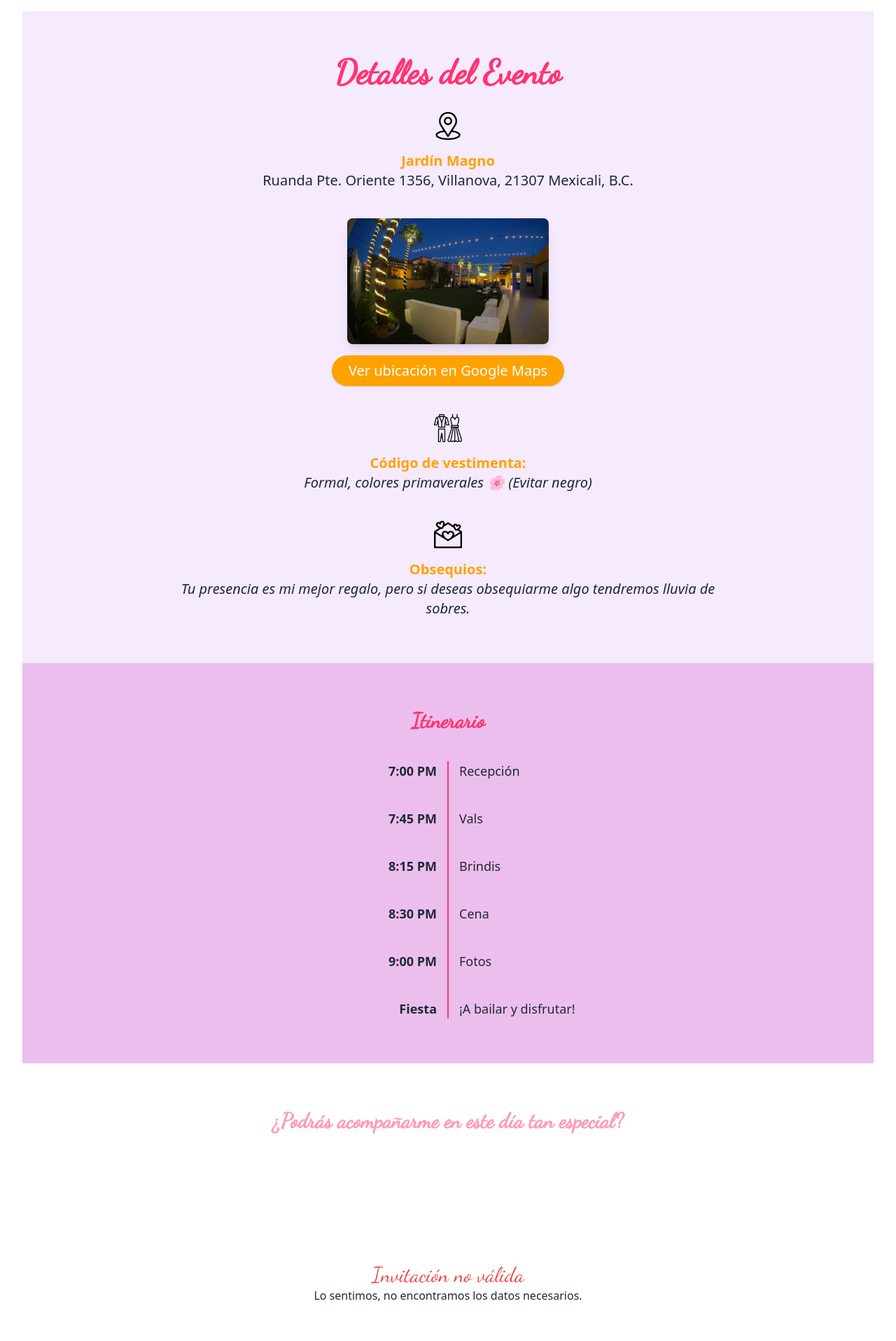
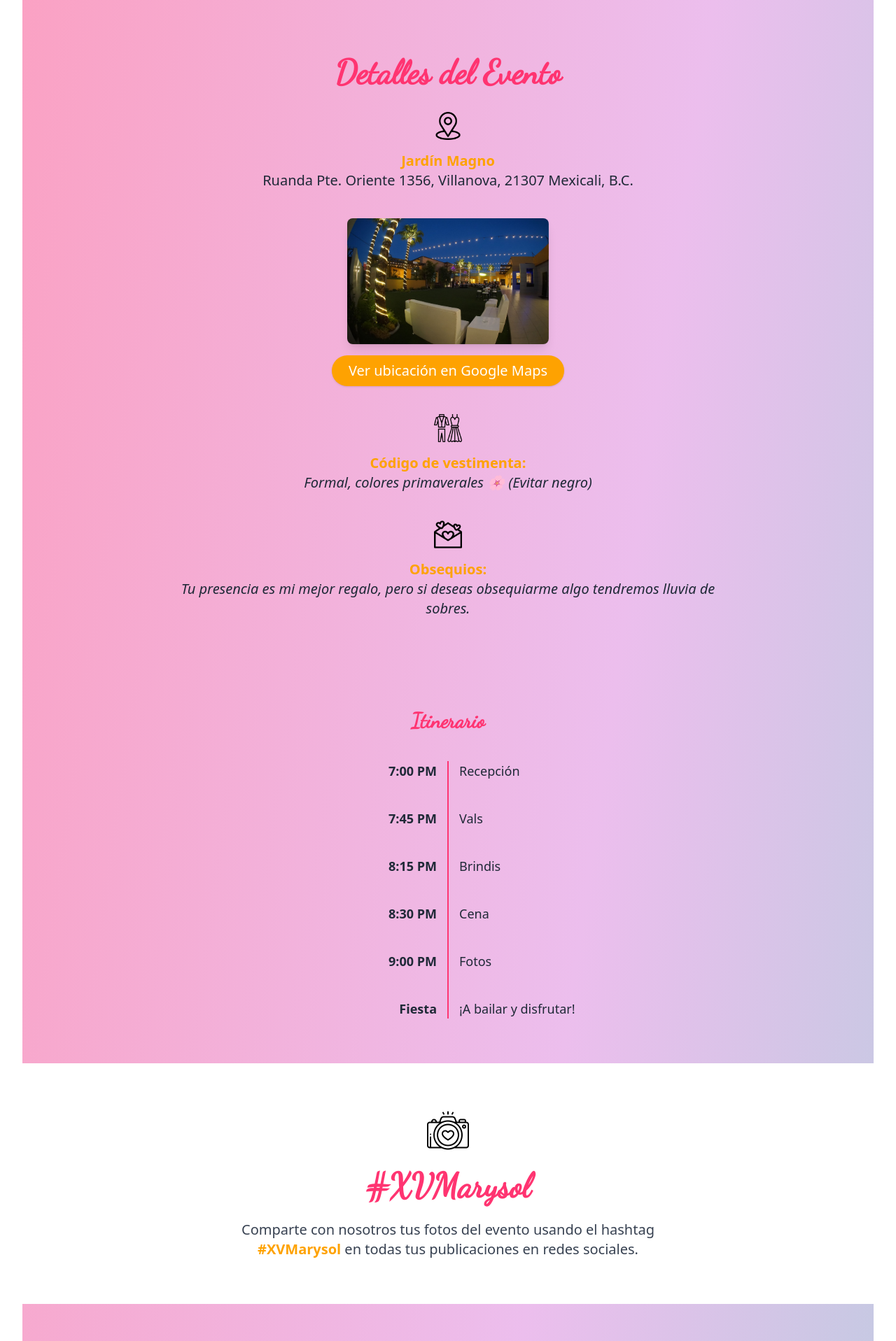
Before and after one commit to MarysolXV/xvmarysol, a React (Vite) app: page / in a window 1280 px wide. Shown: the part 1640-3557 px from the top of the page at 70% size. Built offline with nearby package versions, Linux system fonts and the light colour scheme.

Commit message:
solo un fondo

```diff
--- a/src/App.css
+++ b/src/App.css
@@ -52,3 +52,29 @@ h1, h2, h3 {
 .read-the-docs {
   color: #888;
 }
+
+@keyframes heartbeat {
+  0% {
+    transform: scale(1);
+  }
+  20% {
+    transform: scale(1.1);
+  }
+  40% {
+    transform: scale(1);
+  }
+  60% {
+    transform: scale(1.1);
+  }
+  80% {
+    transform: scale(1);
+  }
+  100% {
+    transform: scale(1);
+  }
+}
+
+/* Clase para aplicar el latido */
+.animate-heartbeat {
+  animation: heartbeat 2s ease-in-out infinite;
+}
--- a/src/App.jsx
+++ b/src/App.jsx
@@ -75,6 +75,9 @@ const App = () => {
 
   const tiempoRestante = Math.floor((eventDate.getTime() - Date.now()) / 1000);
 
+
+
+
   return (
     <div className="bg-gradient-to-br from-[#FE9BBA] via-[#ECBEED] to-[#93D8D5] text-gray-800 font-sans scroll-smooth">
       <button
@@ -150,7 +153,7 @@ const App = () => {
 
 
 
-<section className="py-16 px-6 text-center bg-white" data-aos="fade-up">
+<section className="py-16 px-6 text-center" data-aos="fade-up">
   <h2 className="text-3xl md:text-5xl font-bold text-[#FF3471] mb-8">Con mucho amor me acompañan</h2>
 
   <div className="max-w-2xl mx-auto text-lg md:text-xl space-y-12">
@@ -195,7 +198,7 @@ const App = () => {
 
 
 
- <section className="py-16 px-6 text-center bg-[#F5EAFE]" data-aos="fade-up">
+ <section className="py-16 px-6 text-center" data-aos="fade-up">
   <h2 className="text-3xl md:text-5xl font-bold text-[#FF3471] mb-8">Detalles del Evento</h2>
 
   <div className="max-w-3xl mx-auto space-y-10 text-lg md:text-xl">
@@ -239,7 +242,7 @@ const App = () => {
 
 
 
-<section className="py-16 px-6 text-center bg-[#ECBEED]" data-aos="fade-up">
+<section className="py-16 px-6 text-center" data-aos="fade-up">
   <h2 className="text-3xl font-bold text-[#FF3471] mb-10">Itinerario </h2>
 
   <div className="relative w-3/4 md:w-1/2 mx-auto">
@@ -285,22 +288,60 @@ const App = () => {
 
 
 
-      <section className="py-16 px-6 text-center bg-white" data-aos="zoom-in-up">
+
+
+
+<section className="py-16 px-6 text-center bg-white" data-aos="fade-up">
+  <div className="flex flex-col items-center space-y-6">
+
+    {/* Ícono de cámara */}
+    <img src="/icons/camara.png" alt="Comparte tus fotos" className="w-16 h-16" data-aos="zoom-in" />
+
+    {/* Hashtag grande */}
+ <h2
+  className="text-4xl md:text-5xl font-bold text-[#FF3471] animate-heartbeat"
+  data-aos="fade-up"
+  data-aos-delay="100"
+>
+  #XVMarysol
+</h2>
+
+
+    {/* Texto bonito */}
+    <p className="max-w-2xl text-lg md:text-xl text-gray-700" data-aos="fade-up" data-aos-delay="200">
+      Comparte con nosotros tus fotos del evento usando el hashtag <span className="font-semibold text-[#FEA201]">#XVMarysol</span> en todas tus publicaciones en redes sociales.
+    </p>
+
+  </div>
+</section>
+
+
+
+
+
+
+
+
+      <section className="py-16 px-6 text-center" data-aos="zoom-in-up">
         <h2 className="text-3xl font-bold text-[#FE9BBA] mb-4" data-aos="fade-up">
   ¿Podrás acompañarme en este día tan especial?
 </h2>
+      </section>
 
 
 
-      </section>
 
-<section className="py-16 bg-white" data-aos="fade-up">
+<section className="py-16" data-aos="fade-up">
 
   <RSVPForm />
 
 </section>
 
-<section className="py-16 text-center bg-[#FFD44A]/20" data-aos="fade-up">
+
+
+
+
+<section className="py-16 text-center" data-aos="fade-up">
   <h2 className="text-3xl font-bold text-[#FEA201] mb-4" data-aos="fade-up">
   Libro de visitas
 </h2>
@@ -328,6 +369,9 @@ const App = () => {
   )}
 </section>
 
+
+
+
  <Galeria />
 
     </div>
--- a/src/Galeria.jsx
+++ b/src/Galeria.jsx
@@ -17,7 +17,7 @@ const fotos = [
 
 const Galeria = () => {
   return (
-    <section id="galeria" className="py-16 bg-[#ECBEED]">
+    <section id="galeria" className="py-16">
       <div className="container mx-auto px-6 text-center" data-aos="fade-up">
         <h2 className="text-4xl text-center font-bold mb-10 text-[#FF3471]">Galería de Fotos</h2>
 
```
